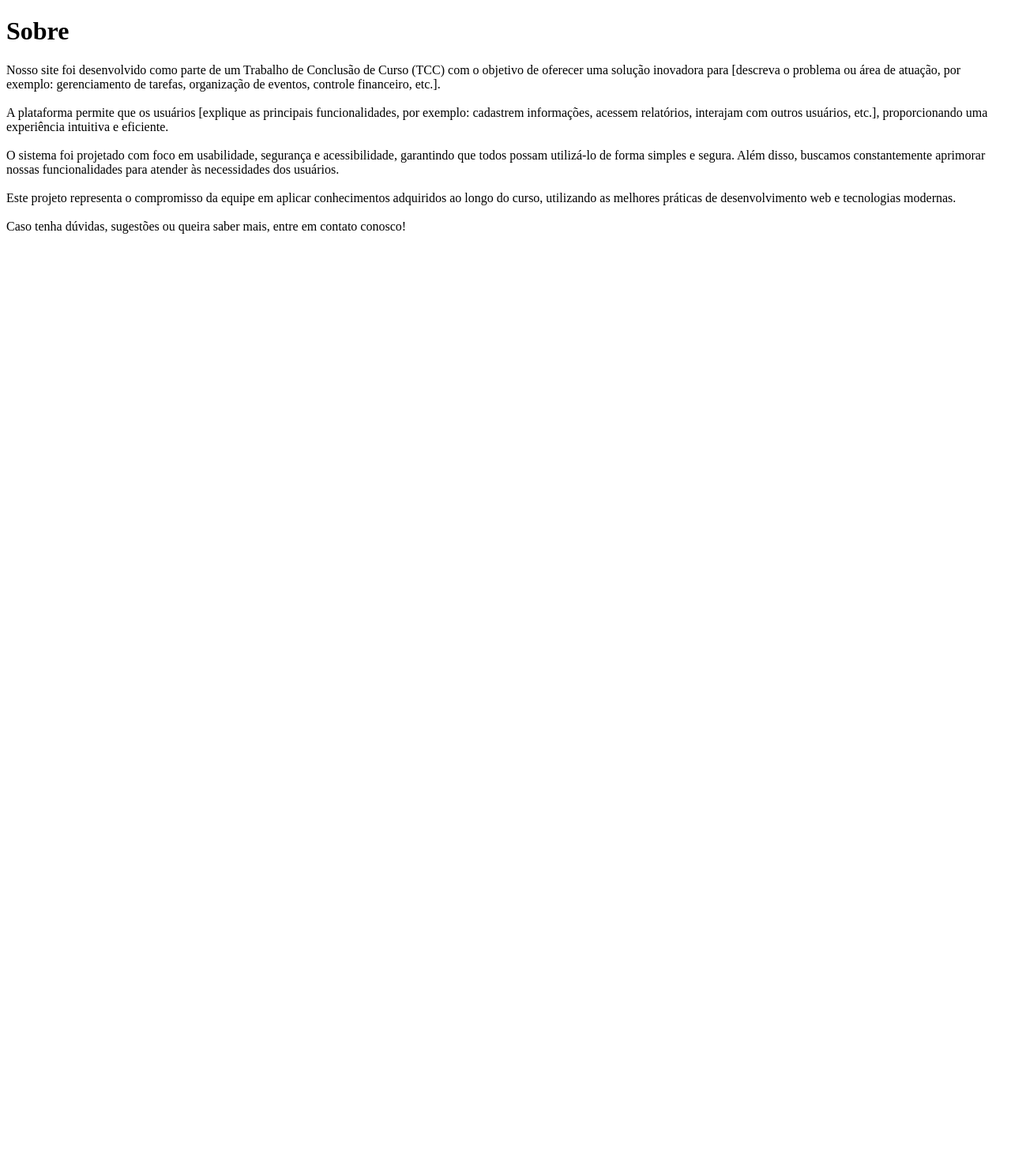
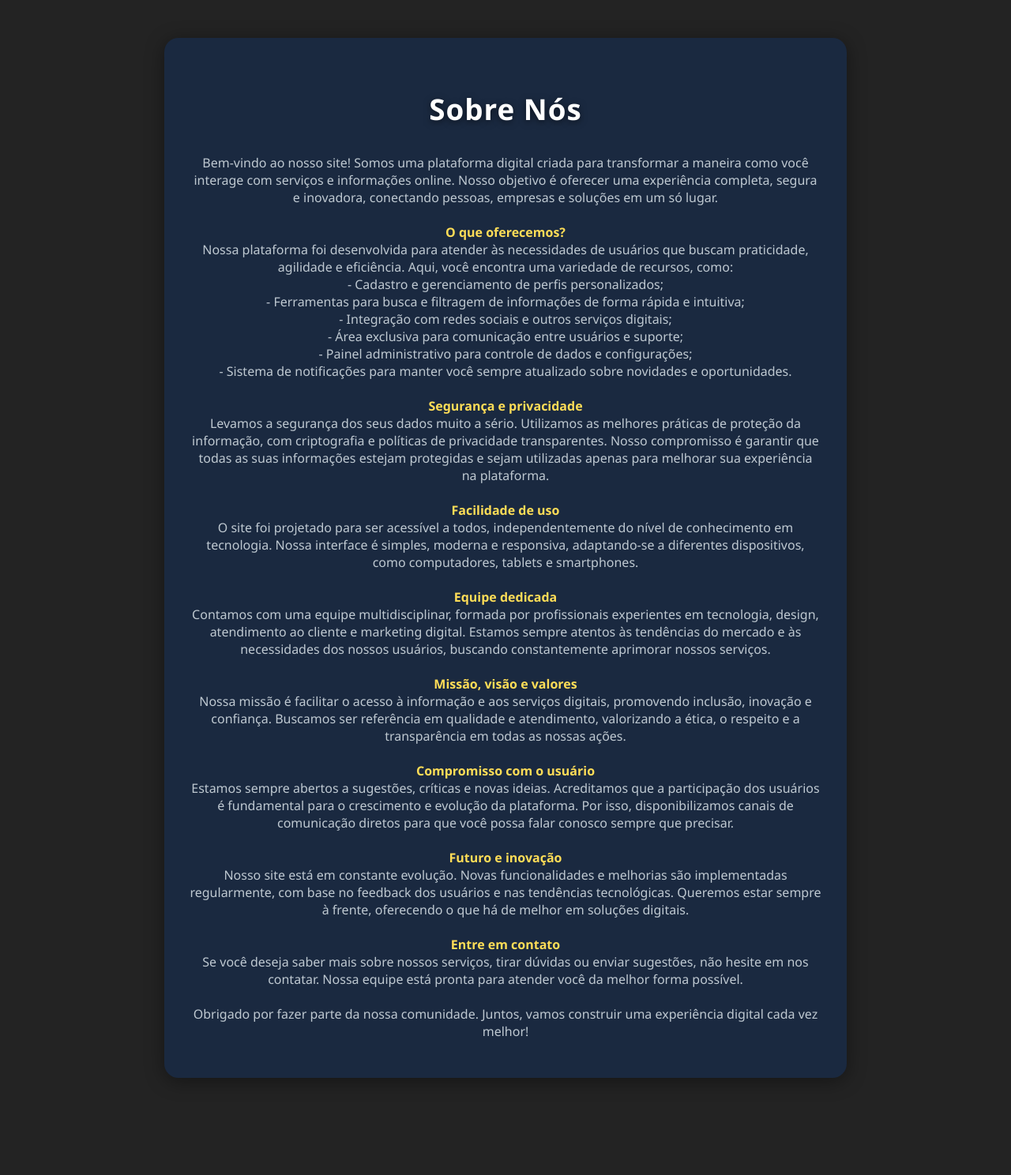
Before and after one commit to Kennedys-Leon/Projeto_TCC, a PHP site: page /informacoes_cabecalho/sobre.php in a window 1280 px wide. Shown: the whole page at 79% size. Before the commit the page ends 296 px from the top, so only its background shows below. Run offline with PHP 8.4, Linux system fonts and the light colour scheme.

Commit message:
mudanças feitas no sobre e no como funciona

```diff
--- a/Projeto TCC/css/como_funciona.css
+++ b/Projeto TCC/css/sobre.css
@@ -3,7 +3,7 @@ body {
             color: #f5f5f5;
             font-family: 'Segoe UI', Arial, sans-serif;
             margin: 0;
-            min-height: 100vh;
+            min-height: 180vh;
         }
         .conteudo {
             background: #1a2940;
@@ -40,3 +40,7 @@ body {
         .conteudo p {
             color: #bfc9d1;
         }
+
+        .conteudo strong {
+            color: #ffdd57;
+        }
--- a/Projeto TCC/informacoes_cabecalho/sobre.php
+++ b/Projeto TCC/informacoes_cabecalho/sobre.php
@@ -4,15 +4,45 @@
     <meta charset="UTF-8">
     <meta name="viewport" content="width=device-width, initial-scale=1.0">
     <title>Sobre</title>
+    <link rel="stylesheet" href="../css/sobre.css">
 </head>
 <body>
-    <h1>Sobre</h1>
+    <div class="conteudo">
+    <h1>Sobre Nós</h1>
     <p>
-        Nosso site foi desenvolvido como parte de um Trabalho de Conclusão de Curso (TCC) com o objetivo de oferecer uma solução inovadora para [descreva o problema ou área de atuação, por exemplo: gerenciamento de tarefas, organização de eventos, controle financeiro, etc.].<br><br>
-        A plataforma permite que os usuários [explique as principais funcionalidades, por exemplo: cadastrem informações, acessem relatórios, interajam com outros usuários, etc.], proporcionando uma experiência intuitiva e eficiente.<br><br>
-        O sistema foi projetado com foco em usabilidade, segurança e acessibilidade, garantindo que todos possam utilizá-lo de forma simples e segura. Além disso, buscamos constantemente aprimorar nossas funcionalidades para atender às necessidades dos usuários.<br><br>
-        Este projeto representa o compromisso da equipe em aplicar conhecimentos adquiridos ao longo do curso, utilizando as melhores práticas de desenvolvimento web e tecnologias modernas.<br><br>
-        Caso tenha dúvidas, sugestões ou queira saber mais, entre em contato conosco!
+        Bem-vindo ao nosso site! Somos uma plataforma digital criada para transformar a maneira como você interage com serviços e informações online. Nosso objetivo é oferecer uma experiência completa, segura e inovadora, conectando pessoas, empresas e soluções em um só lugar.<br><br>
+
+        <strong>O que oferecemos?</strong><br>
+        Nossa plataforma foi desenvolvida para atender às necessidades de usuários que buscam praticidade, agilidade e eficiência. Aqui, você encontra uma variedade de recursos, como:<br>
+        - Cadastro e gerenciamento de perfis personalizados;<br>
+        - Ferramentas para busca e filtragem de informações de forma rápida e intuitiva;<br>
+        - Integração com redes sociais e outros serviços digitais;<br>
+        - Área exclusiva para comunicação entre usuários e suporte;<br>
+        - Painel administrativo para controle de dados e configurações;<br>
+        - Sistema de notificações para manter você sempre atualizado sobre novidades e oportunidades.<br><br>
+
+        <strong>Segurança e privacidade</strong><br>
+        Levamos a segurança dos seus dados muito a sério. Utilizamos as melhores práticas de proteção da informação, com criptografia e políticas de privacidade transparentes. Nosso compromisso é garantir que todas as suas informações estejam protegidas e sejam utilizadas apenas para melhorar sua experiência na plataforma.<br><br>
+
+        <strong>Facilidade de uso</strong><br>
+        O site foi projetado para ser acessível a todos, independentemente do nível de conhecimento em tecnologia. Nossa interface é simples, moderna e responsiva, adaptando-se a diferentes dispositivos, como computadores, tablets e smartphones.<br><br>
+
+        <strong>Equipe dedicada</strong><br>
+        Contamos com uma equipe multidisciplinar, formada por profissionais experientes em tecnologia, design, atendimento ao cliente e marketing digital. Estamos sempre atentos às tendências do mercado e às necessidades dos nossos usuários, buscando constantemente aprimorar nossos serviços.<br><br>
+
+        <strong>Missão, visão e valores</strong><br>
+        Nossa missão é facilitar o acesso à informação e aos serviços digitais, promovendo inclusão, inovação e confiança. Buscamos ser referência em qualidade e atendimento, valorizando a ética, o respeito e a transparência em todas as nossas ações.<br><br>
+
+        <strong>Compromisso com o usuário</strong><br>
+        Estamos sempre abertos a sugestões, críticas e novas ideias. Acreditamos que a participação dos usuários é fundamental para o crescimento e evolução da plataforma. Por isso, disponibilizamos canais de comunicação diretos para que você possa falar conosco sempre que precisar.<br><br>
+
+        <strong>Futuro e inovação</strong><br>
+        Nosso site está em constante evolução. Novas funcionalidades e melhorias são implementadas regularmente, com base no feedback dos usuários e nas tendências tecnológicas. Queremos estar sempre à frente, oferecendo o que há de melhor em soluções digitais.<br><br>
+
+        <strong>Entre em contato</strong><br>
+        Se você deseja saber mais sobre nossos serviços, tirar dúvidas ou enviar sugestões, não hesite em nos contatar. Nossa equipe está pronta para atender você da melhor forma possível.<br><br>
+
+        Obrigado por fazer parte da nossa comunidade. Juntos, vamos construir uma experiência digital cada vez melhor!
     </p>
 </body>
 </html>
```
Also changed, not shown: Projeto TCC/painel_vendedor/painel_vendedor.php (+25 -1 lines).
